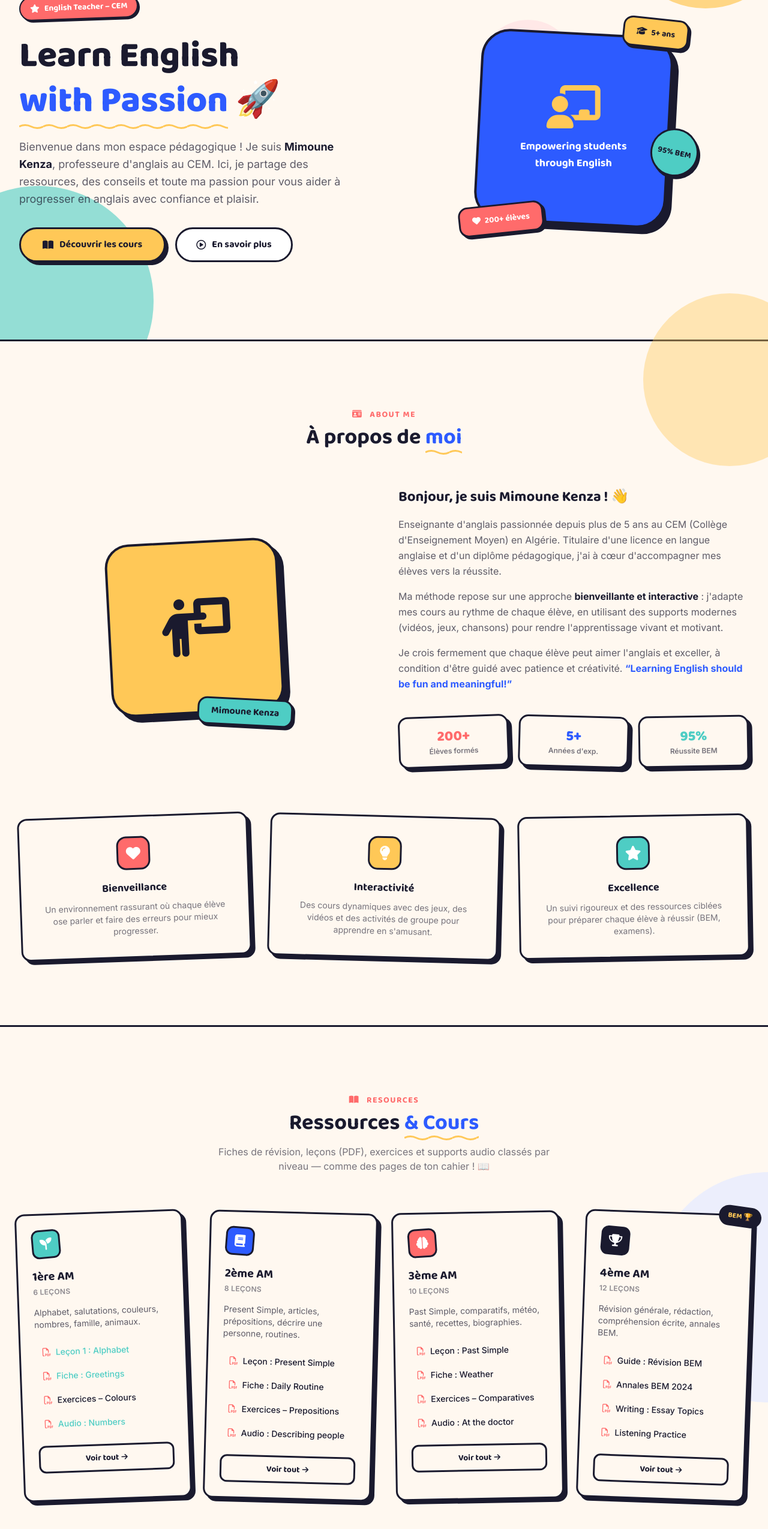
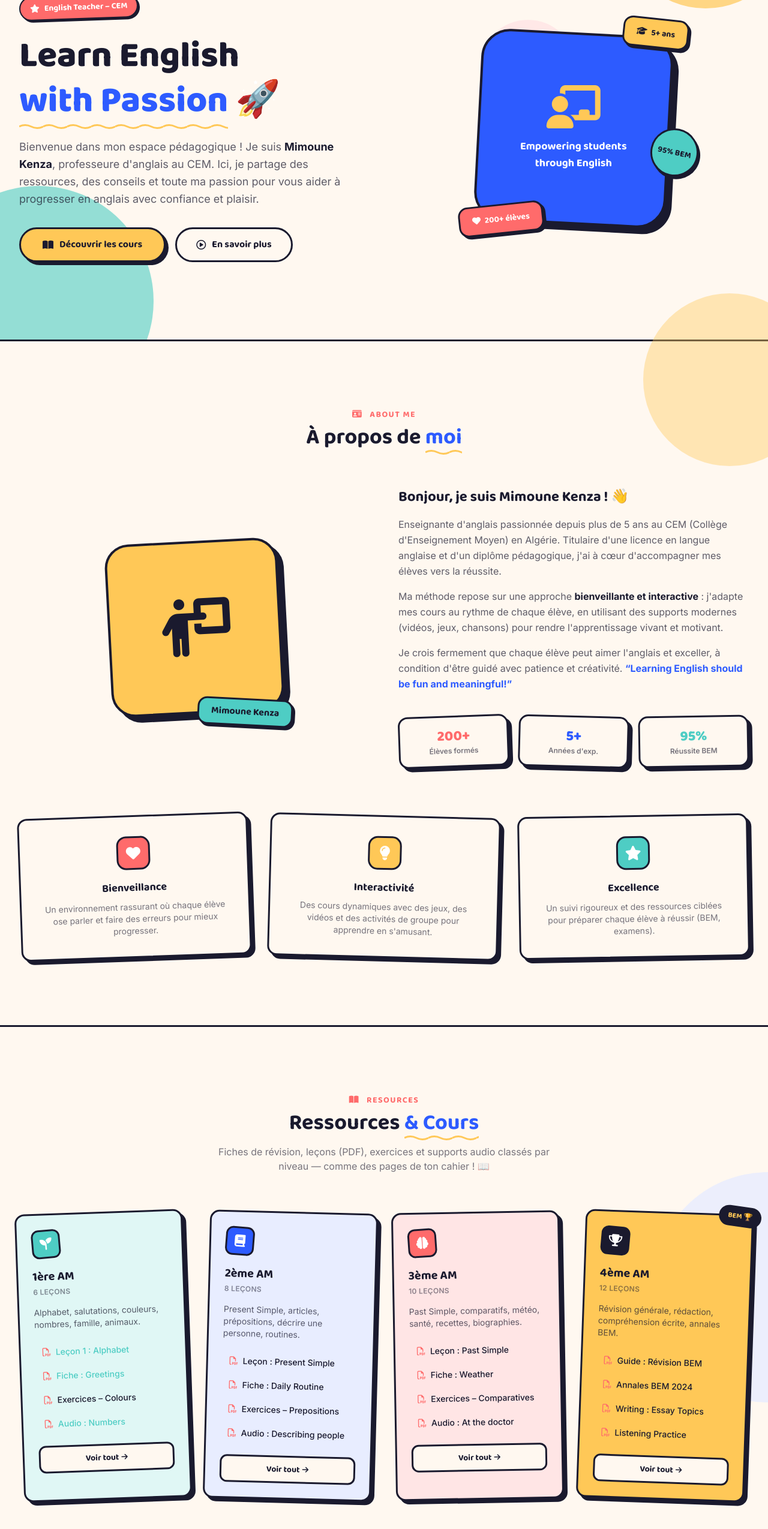
Before and after one commit to islamMed06/mimobot-web, a Next.js app: page / in a window 1280 px wide. Shown: the part 234-2783 px from the top of the page at 60% size. Built offline with nearby package versions, Linux system fonts and the light colour scheme.

Commit message:
fix: move sticker to @layer components, fix btn-outline/form bg, remove remaining bg-white

```diff
--- a/src/app/globals.css
+++ b/src/app/globals.css
@@ -19,6 +19,19 @@
 html { scroll-behavior: smooth; scroll-padding-top: 80px; }
 body { background-color: var(--color-cream); }
 
+@layer components {
+  .sticker {
+    background: var(--color-cream);
+    border: 3px solid #1A1A2E;
+    box-shadow: 6px 6px 0px #1A1A2E;
+    transition: transform 0.25s ease, box-shadow 0.25s ease;
+  }
+  .sticker:hover {
+    transform: translate(-3px, -3px);
+    box-shadow: 9px 9px 0px #1A1A2E;
+  }
+}
+
 /* BLOBS */
 .blob {
   position: absolute;
@@ -26,17 +39,6 @@ body { background-color: var(--color-cream); }
   z-index: 0;
 }
 
-/* STICKER */
-.sticker {
-  border: 3px solid #1A1A2E;
-  box-shadow: 6px 6px 0px #1A1A2E;
-  transition: transform 0.25s ease, box-shadow 0.25s ease;
-  background: var(--color-cream);
-}
-.sticker:hover {
-  transform: translate(-3px, -3px);
-  box-shadow: 9px 9px 0px #1A1A2E;
-}
 .tilt-1 { transform: rotate(-2deg); }
 .tilt-2 { transform: rotate(1.5deg); }
 .tilt-3 { transform: rotate(-1deg); }
@@ -94,7 +96,7 @@ body { background-color: var(--color-cream); }
   font-family: 'Baloo 2', cursive;
   border: 3px solid #1A1A2E;
   color: #1A1A2E;
-  background: white;
+  background: var(--color-cream);
   font-weight: 700;
   padding: 12px 32px;
   border-radius: 50px;
@@ -123,6 +125,7 @@ body { background-color: var(--color-cream); }
   border-radius: 14px;
   transition: all 0.2s ease;
   font-family: 'Inter', sans-serif;
+  background: var(--color-cream);
 }
 .form-input:focus {
   outline: none;
--- a/src/app/page.tsx
+++ b/src/app/page.tsx
@@ -749,7 +749,7 @@ export default function HomePage() {
                   </label>
                   <select
                     name="subject"
-                    className="form-input w-full px-4 py-3 text-sm bg-white"
+                    className="form-input w-full px-4 py-3 text-sm"
                   >
                     <option value="">Choisissez un sujet...</option>
                     <option>Demande d&apos;information sur les cours</option>
@@ -818,7 +818,7 @@ export default function HomePage() {
                     },
                   ].map((item) => (
                     <div key={item.label} className="flex items-start gap-4">
-                      <div className="w-10 h-10 rounded-xl bg-white border-2 border-ink text-ink flex items-center justify-center flex-shrink-0">
+                      <div className="w-10 h-10 rounded-xl bg-cream border-2 border-ink text-ink flex items-center justify-center flex-shrink-0">
                         <i className={item.icon}></i>
                       </div>
                       <div>
@@ -920,7 +920,7 @@ export default function HomePage() {
                 <input
                   type="email"
                   placeholder="Votre email"
-                  className="flex-1 rounded-xl px-4 py-2.5 text-sm text-ink border-2 border-cream/20 focus:outline-none focus:border-sun"
+                  className="flex-1 rounded-xl px-4 py-2.5 text-sm text-ink border-2 border-cream/20 focus:outline-none focus:border-sun bg-cream"
                 />
                 <button
                   type="submit"
```
